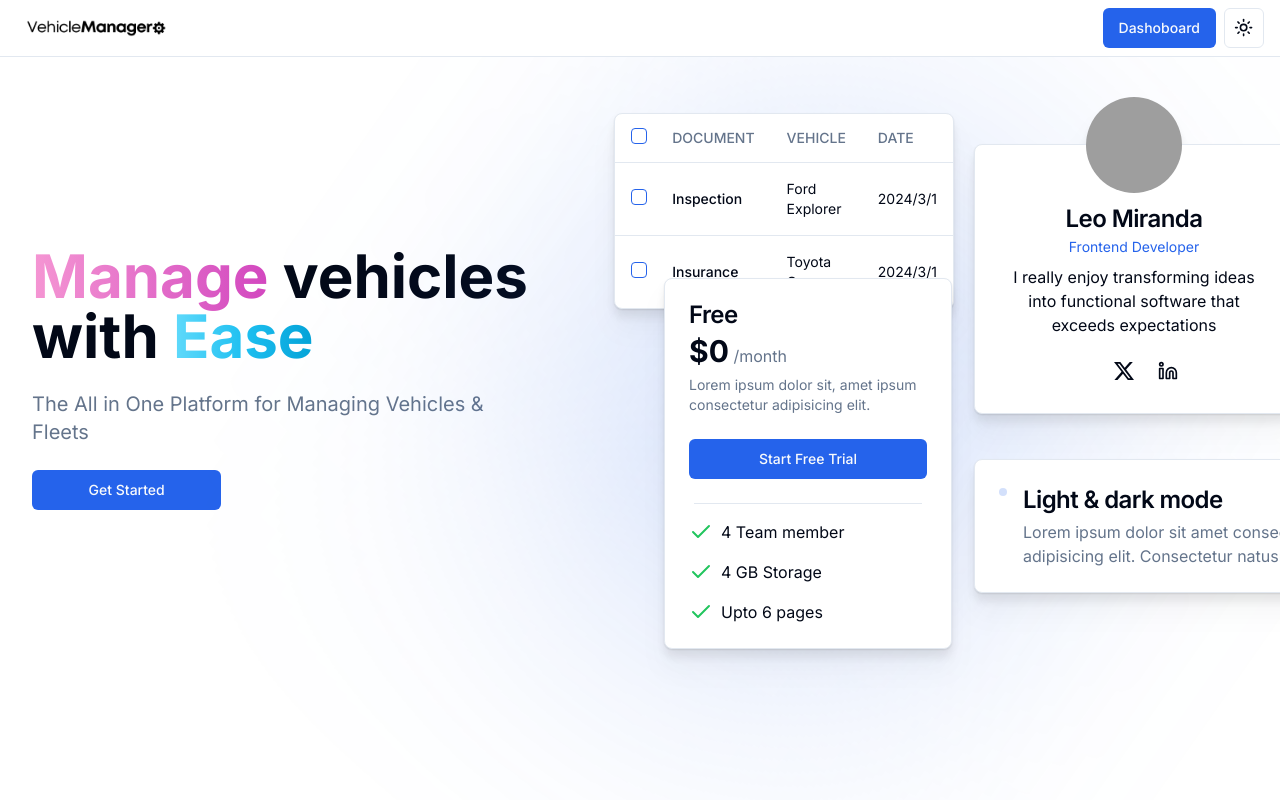
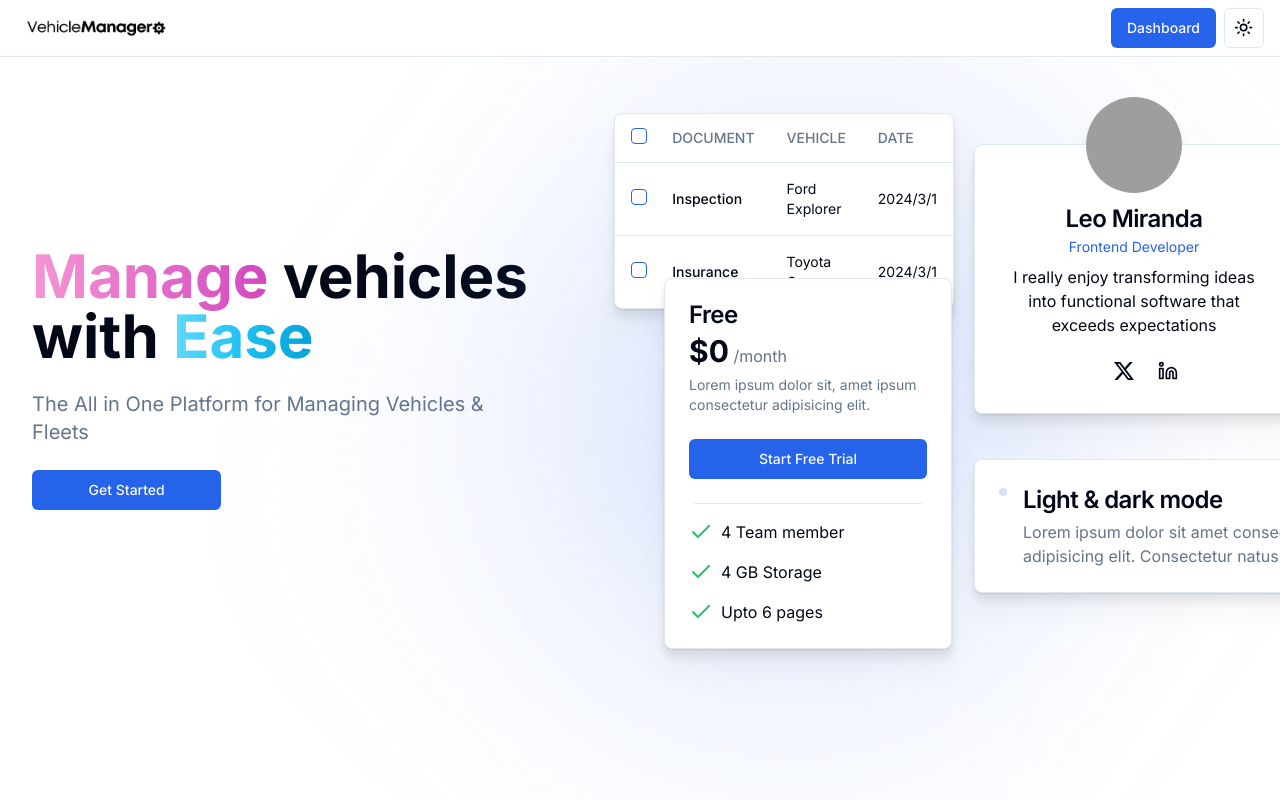
Before and after one commit to BSGWH/vm-frontend, a Next.js app: page / in a window 1280 px wide. Shown: the top 800 px of the page. Built offline with nearby package versions, Linux system fonts and the light colour scheme; grey boxes are pictures that could not be loaded.

Commit message:
CHanged dashboard button

```diff
--- a/src/components/layout/header.tsx
+++ b/src/components/layout/header.tsx
@@ -24,7 +24,7 @@ export default function Header() {
 
         <div className="flex items-center gap-2">
           <Button asChild>
-            <Link href={"/dashboard"}>Dashoboard</Link>
+            <Link href={"/dashboard"}>Dashboard</Link>
           </Button>
           <ThemeToggle />
         </div>
```
